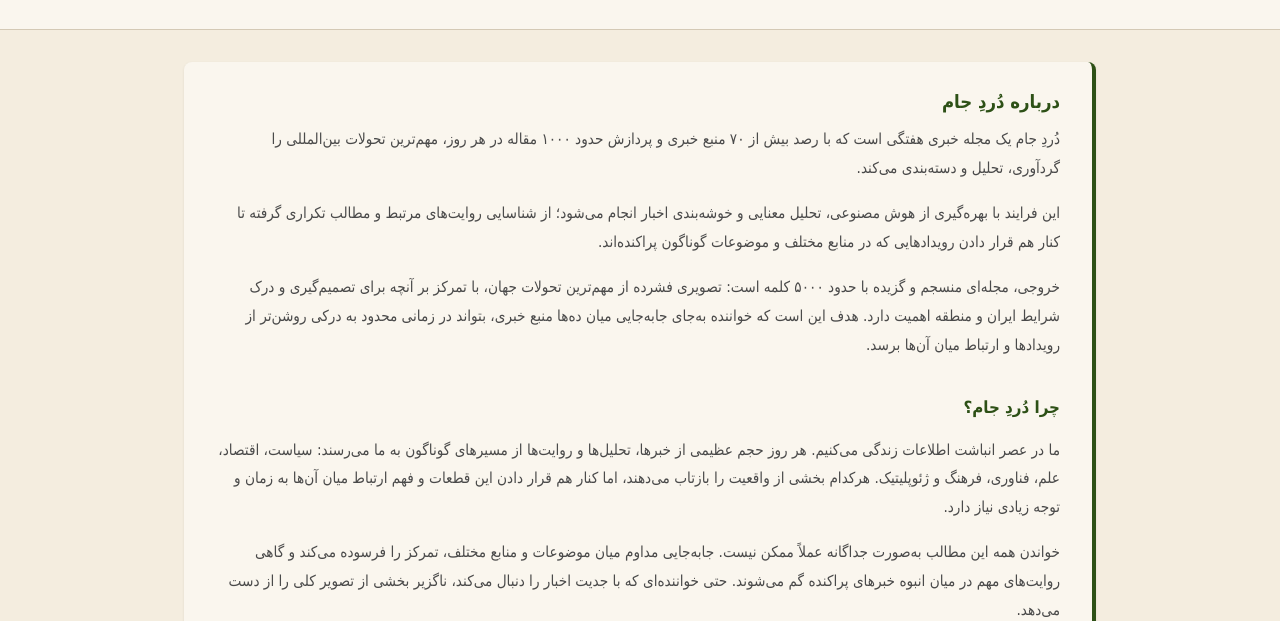
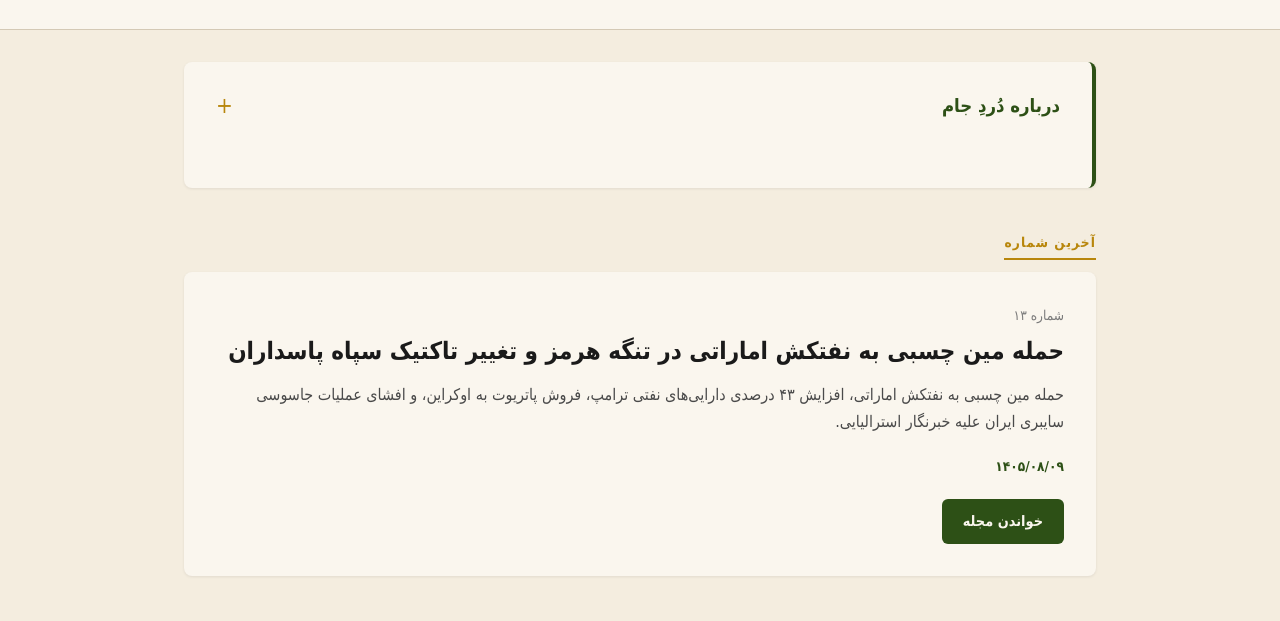
Before and after one commit to durde-jam/durde-jam.github.io, a plain HTML site: page site/index.html in a window 1280 px wide. Shown: the part 134-755 px from the top of the page. Drawn offline with Linux system fonts and the light colour scheme.

Commit message:
Make About section collapsible

```diff
--- a/site/index.html
+++ b/site/index.html
@@ -83,6 +83,40 @@
             color: var(--accent);
             margin-bottom: 0.5rem;
             font-weight: 600;
+        }
+
+        .intro__details {
+            border-bottom: 1px solid var(--border);
+            margin-bottom: 2rem;
+        }
+
+        .intro__details > summary {
+            cursor: pointer;
+            list-style: none;
+            display: flex;
+            align-items: center;
+            justify-content: space-between;
+            user-select: none;
+        }
+
+        .intro__details > summary::-webkit-details-marker {
+            display: none;
+        }
+
+        .intro__details > summary::after {
+            content: "+";
+            font-size: 1.4rem;
+            font-weight: 400;
+            color: var(--accent-gold);
+            margin-right: 1rem;
+        }
+
+        .intro__details[open] > summary::after {
+            content: "−";
+        }
+
+        .intro__details > .intro__body {
+            padding-bottom: 1.5rem;
         }
 
         .intro__body {
@@ -346,9 +380,10 @@
 
     <main class="site-main">
         <section class="intro">
-            <h2 class="intro__title">درباره دُردِ جام</h2>
+            <details class="intro__details">
+                <summary class="intro__title">درباره دُردِ جام</summary>
 
-            <div class="intro__body">
+                <div class="intro__body">
                 <p>
                     دُردِ جام یک مجله خبری هفتگی است که با رصد بیش از ۷۰ منبع خبری و پردازش حدود ۱۰۰۰ مقاله در هر روز، مهم‌ترین تحولات بین‌المللی را گردآوری، تحلیل و دسته‌بندی می‌کند.
                 </p>
@@ -390,7 +425,8 @@
                 <p>
                     دُردِ جام می‌خواهد این تجربه آرام، پیوسته، دقیق و قابل اعتماد باشد؛ دور از تکرار، حواشی و هیاهوی خبری.
                 </p>
-            </div>
+                </div>
+            </details>
         </section>
 
         <section class="latest" id="latest">
```
